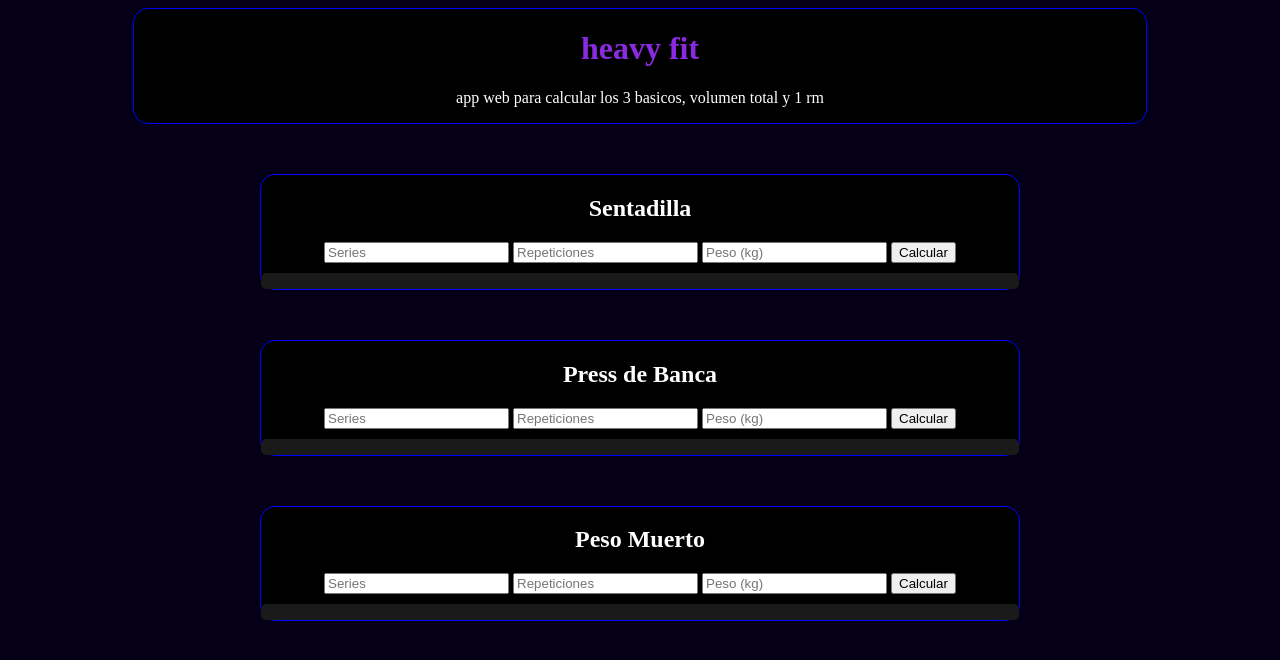
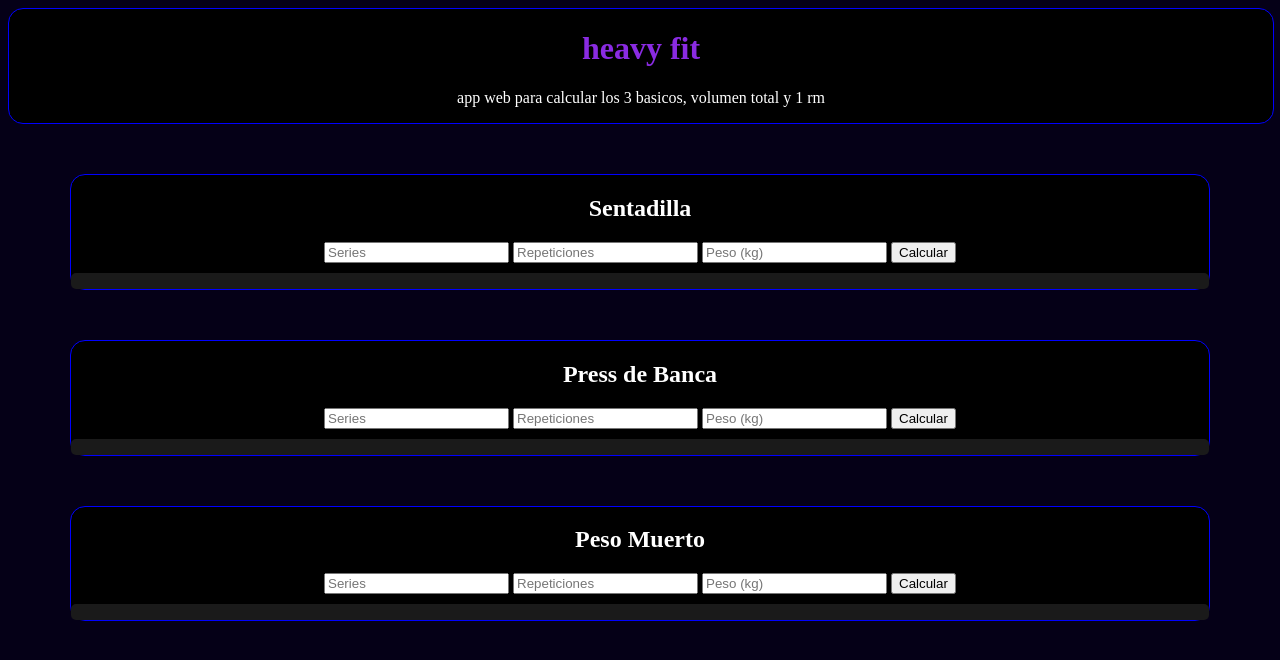
Before and after one commit to matiasbenavides-bot/heavyfit, a plain HTML site: page index.html in a window 1280 px wide. Drawn offline with Linux system fonts and the light colour scheme.

Commit message:
Update style.css

```diff
--- a/style.css
+++ b/style.css
@@ -3,7 +3,7 @@ body{
 }
 
 header{
-width: 80%;
+width: 100%;
 margin: 0 auto;
 text-align: center;
 background-color: black;
@@ -22,7 +22,7 @@ header p {
 .card{
     border: 1px solid blue;
     border-radius: 15px;
-    width: 60%;
+    width: 90%;
     margin: 50px auto;
     text-align: center;
     background-color: black;
@@ -35,4 +35,5 @@ header p {
     border-radius: 5px;
     background-color: #1a1a1a;
     font-size: 14px;
+
 }
```
